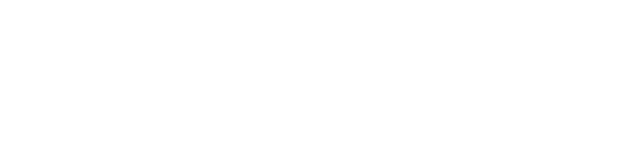
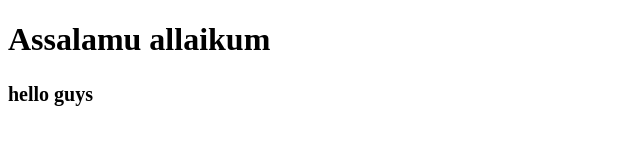
Before and after one commit to alvee00/begrnner-repo, a plain HTML site: page index.html in a window 1280 px wide. Shown: the whole page, without its empty margins (0-640 px from the left). Drawn offline with Linux system fonts and the light colour scheme.

Commit message:
added headed

```diff
--- a/index.html
+++ b/index.html
@@ -5,8 +5,13 @@
     <meta http-equiv="X-UA-Compatible" content="IE=edge">
     <meta name="viewport" content="width=device-width, initial-scale=1.0">
     <title>begrnner-repo</title>
+    <link rel="shortcut icon" href="harrison-steen-nR5-zpAdHLw-unsplash.jpg" type="image/x-icon">
+
 </head>
 <body>
+<h1>Assalamu allaikum</h1>
+<h2><small>hello guys</small</h2>
+
 
 </body>
 </html>
```
